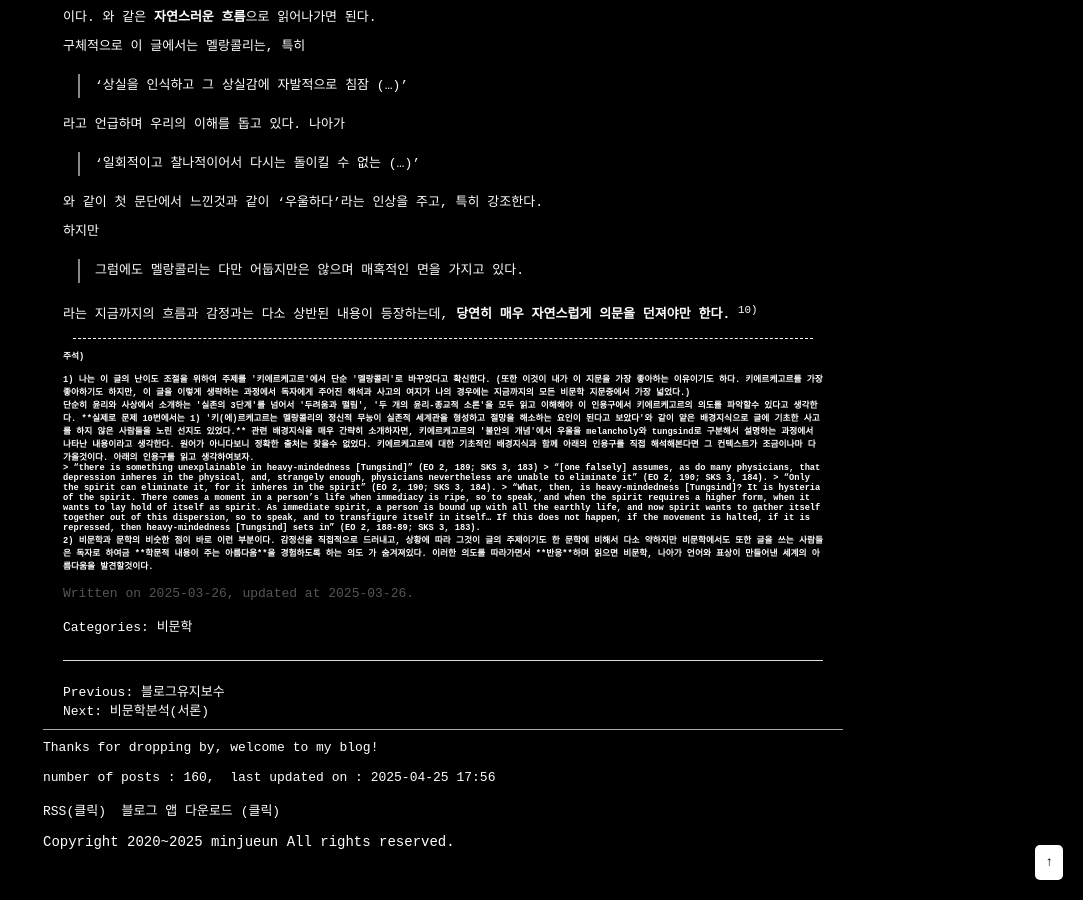
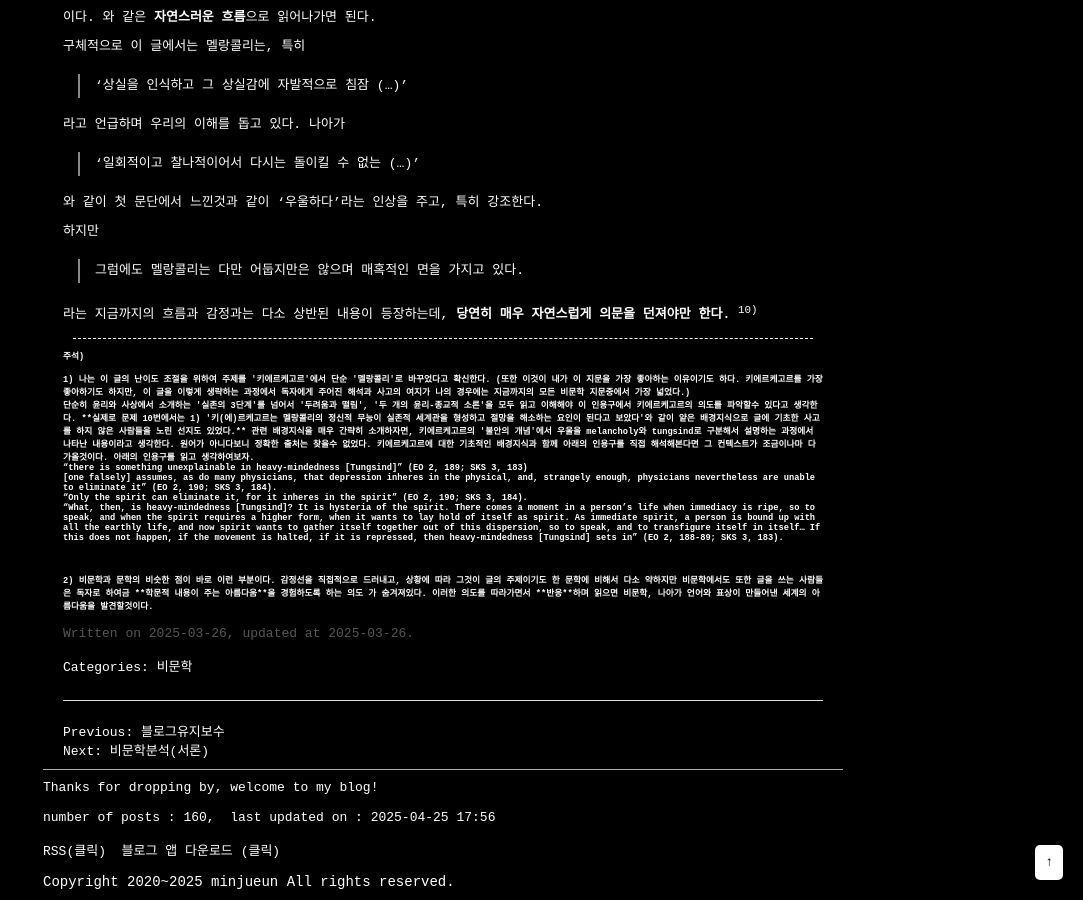
Before and after one commit to whoisrealminjueun/whoisrealminjueun.github.io, a Jekyll site: the page built from _posts/2025-03-26-비문학(01), 2019학년도 LEET 언어이해 [10~12].md, in a window 1280 px wide and 900 px high, scrolled down 2967 px. Shown: the whole window, without its empty margins (197-1280 px from the left). Built offline with Jekyll 4.4.1, drawn with Linux system fonts in a browser that asks for light colours.

Commit message:
Update 2025-03-26-비문학(01), 2019학년도 LEET 언어이해 [10~12].md

```diff
--- a/_posts/2025-03-26-비문학(01), 2019학년도 LEET 언어이해 [10~12].md
+++ b/_posts/2025-03-26-비문학(01), 2019학년도 LEET 언어이해 [10~12].md
@@ -144,14 +144,15 @@
       원어가 아니다보니 정확한 출처는 찾을수 없었다. 키에르케고르에 대한 기초적인 배경지식과 함께 아래의 인용구를
       직접 해석해본다면 그 컨텍스트가 조금이나마 다가올것이다. 아래의 인용구를 읽고 생각하여보자. <br>
 
-      > “there is something unexplainable in heavy-mindedness [Tungsind]” (EO 2, 189; SKS 3, 183)
+      “there is something unexplainable in heavy-mindedness [Tungsind]” (EO 2, 189; SKS 3, 183)<br>
 
-      > “[one falsely] assumes, as do many physicians, that depression inheres in the physical, and, strangely enough,   physicians nevertheless are unable to eliminate it” (EO 2, 190; SKS 3, 184).
+      [one falsely] assumes, as do many physicians, that depression inheres in the physical, and, strangely enough,   physicians nevertheless are unable to eliminate it” (EO 2, 190; SKS 3, 184).<br>
 
-      > “Only the spirit can eliminate it, for it inheres in the spirit” (EO 2, 190; SKS 3, 184).
 
-      > “What, then, is heavy-mindedness [Tungsind]? It is hysteria of the spirit. There comes a moment in a person’s life when immediacy is ripe, so to speak, and when the spirit requires a higher form, when it wants to lay hold of itself as spirit. As immediate spirit, a person is bound up with all the earthly life, and now spirit wants to gather itself together out of this dispersion, so to speak, and to transfigure itself in itself… If this does not happen, if the movement is halted, if it is repressed, then heavy-mindedness [Tungsind] sets in” (EO 2, 188-89; SKS 3, 183).
-<br>
+      “Only the spirit can eliminate it, for it inheres in the spirit” (EO 2, 190; SKS 3, 184).<br>
+
+      “What, then, is heavy-mindedness [Tungsind]? It is hysteria of the spirit. There comes a moment in a person’s life when immediacy is ripe, so to speak, and when the spirit requires a higher form, when it wants to lay hold of itself as spirit. As immediate spirit, a person is bound up with all the earthly life, and now spirit wants to gather itself together out of this dispersion, so to speak, and to transfigure itself in itself… If this does not happen, if the movement is halted, if it is repressed, then heavy-mindedness [Tungsind] sets in” (EO 2, 188-89; SKS 3, 183).<br>
+<br><br><br>
 
 
   2) 비문학과 문학의 비슷한 점이 바로 이런 부분이다. 감정선을 직접적으로 드러내고, 상황에 따라 그것이 글의 주제이기도 한 문학에            비해서 다소 약하지만 비문학에서도 또한 글을 쓰는 사람들은 독자로 하여금 **학문적 내용이 주는 아름다움**을 경험하도록 하는 의도      가 숨겨져있다. 이러한 의도를 따라가면서 **반응**하며 읽으면 비문학, 나아가 언어와 표상이 만들어낸 세계의 아름다움을 발견할것이다.<br>
```
